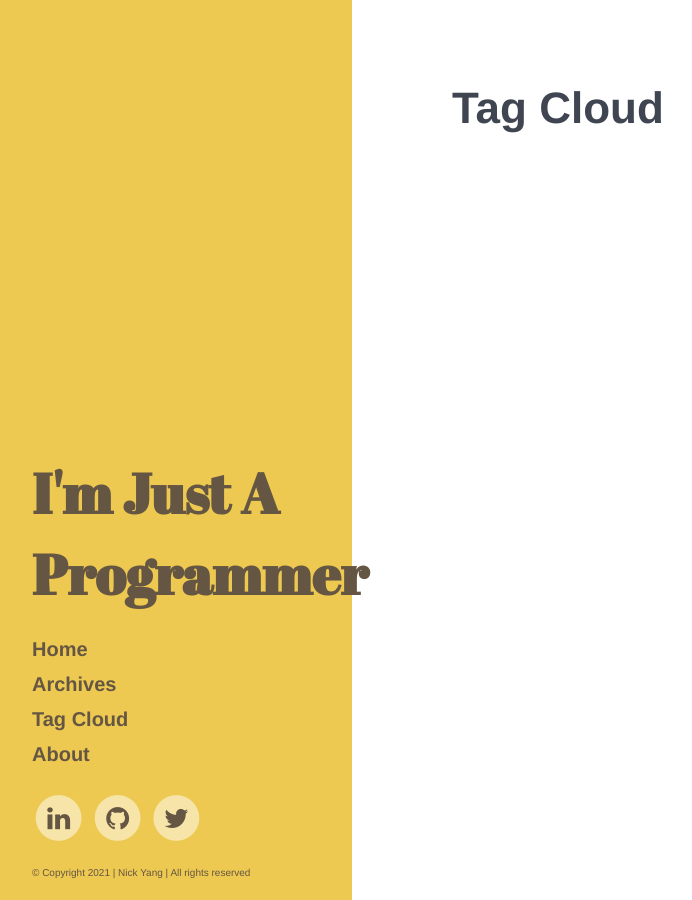
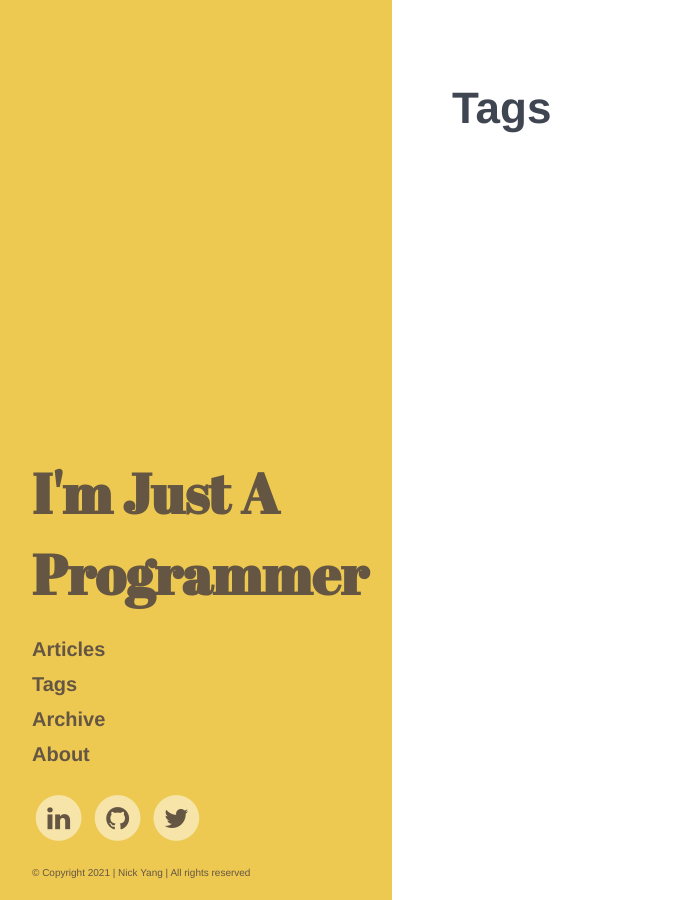
Before and after one commit to nick10811/nick10811.github.io, a Jekyll site: the page built from tags.md, in a window 1280 px wide. Shown: the whole page, without its empty margins (8-700 px from the left). Built offline with Jekyll 4.4.1, drawn with Linux system fonts in a browser that asks for light colours; comment, search, counter and statistics services are not loaded.

Commit message:
Change layout

```diff
--- a/_includes/navbar.html
+++ b/_includes/navbar.html
@@ -6,14 +6,17 @@
     </h1>
 
     <nav>
-        <a href="{{ site.baseurl }}">Home</a>
-        {% assign pages_list = site.pages %}
+        <a href="{{ site.baseurl }}">Articles</a>
+        <a href="{{ site.baseurl }}tags">Tags</a>
+        <a href="{{ site.baseurl }}archive">Archive</a>
+        <a href="{{ site.baseurl }}about">About</a>
+        <!-- {% assign pages_list = site.pages %}
         {% for node in pages_list %}
             {% if node.title != null %}
                 {% if node.layout == "page" %}
                     <a  href="{{ node.url }}">{{ node.title }}</a>
                 {% endif %}
             {% endif %}
-        {% endfor %}
+        {% endfor %} -->
     </nav>
 </div>
--- a/_includes/sidebar.html
+++ b/_includes/sidebar.html
@@ -10,20 +10,23 @@
     </div>
 
     <nav class="sidebar-nav">
-      <a class="sidebar-nav-item" href="{{ site.baseurl }}">Home</a>
+      <a class="sidebar-nav-item" href="{{ site.baseurl }}">Articles</a>
+      <a class="sidebar-nav-item" href="{{ site.baseurl }}tags">Tags</a>
+      <a class="sidebar-nav-item" href="{{ site.baseurl }}archive">Archive</a>
+      <a class="sidebar-nav-item" href="{{ site.baseurl }}about">About</a>
       {% comment %}
         The code below dynamically generates a sidebar nav of pages with
         `layout: page` in the front-matter. See readme for usage.
       {% endcomment %}
 
-      {% assign pages_list = site.pages %}
+      <!-- {% assign pages_list = site.pages %}
       {% for node in pages_list %}
         {% if node.title != null %}
           {% if node.layout == "page" %}
             <a class="sidebar-nav-item" href="{{ node.url }}">{{ node.title }}</a>
           {% endif %}
         {% endif %}
-      {% endfor %}
+      {% endfor %} -->
       <span class="sidebar-nav-item">
         <ul class="list-inline text-center">
           {% if site.linkedin_username %}
--- a/public/css/hyde.css
+++ b/public/css/hyde.css
@@ -65,7 +65,7 @@ html {
     top: 0;
     left: 0;
     bottom: 0;
-    width: 18rem;
+    width: 20rem;
     text-align: left;
   }
 }
--- a/TagCloud.md
+++ b/tags.md
@@ -1,6 +1,6 @@
 ---
 layout: page
-title: Tag Cloud
+title: Tags
 ---
 <ul class="tag-cloud">
 {% assign sorted_tags = (site.tags | sort: 0) %}
```
